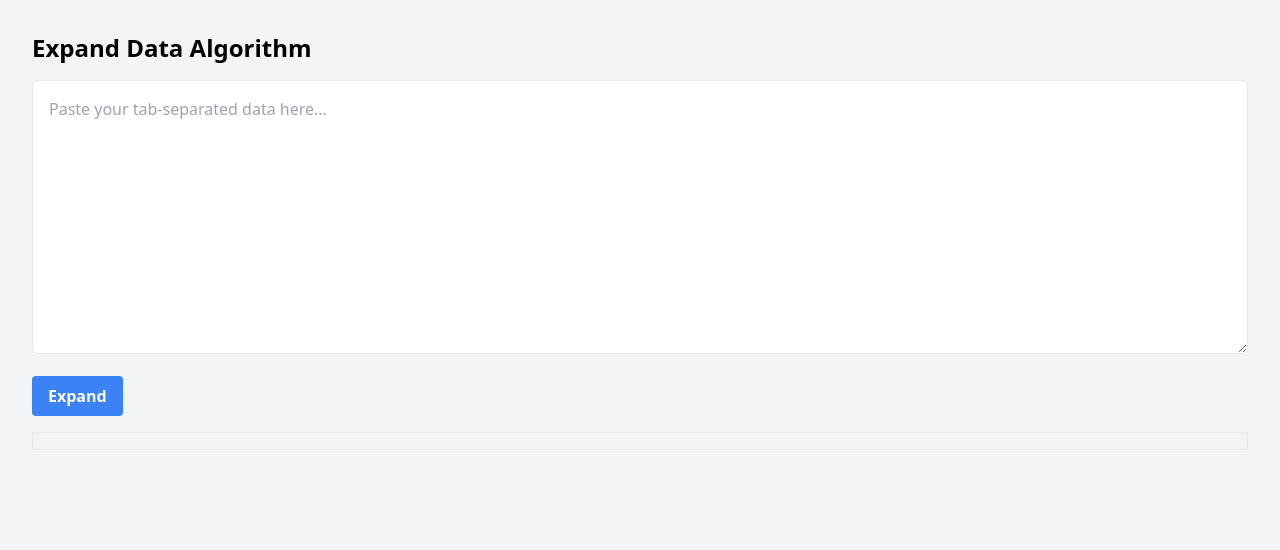
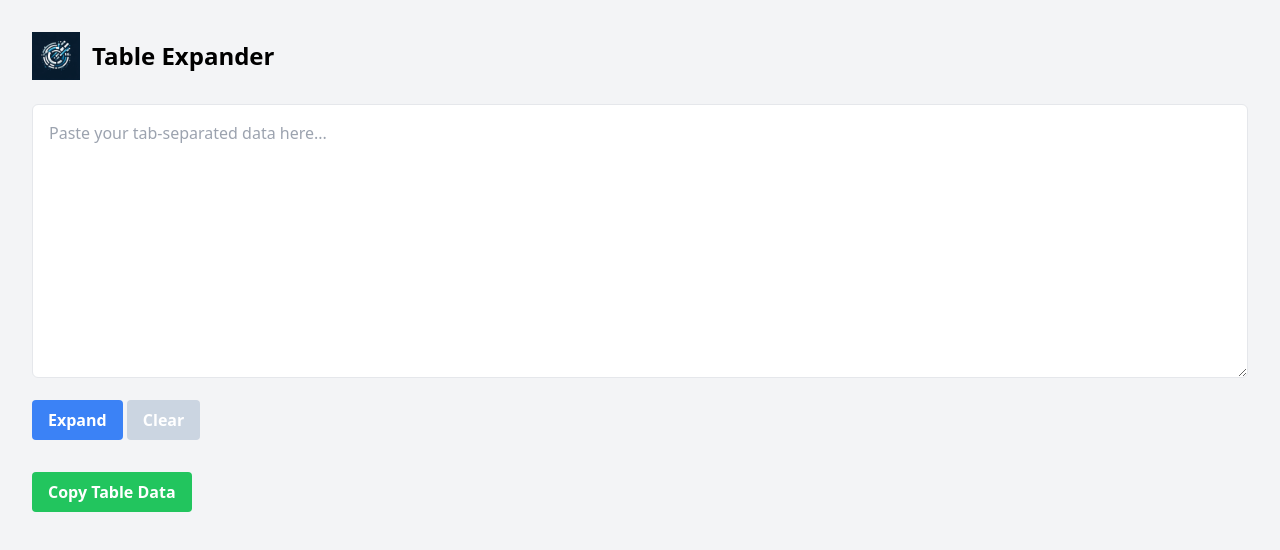
Before and after one commit to musically-ut/table-expander, a plain HTML site: page index.html in a window 1280 px wide. Both pictures are taken after a click on the button "Expand". Drawn offline with nearby package versions, Linux system fonts and the light colour scheme.

Commit message:
Add copy button, add clear data buggon, handle empty lines.

```diff
--- a/index.html
+++ b/index.html
@@ -1,58 +1,129 @@
-<!DOCTYPE html>
+<!doctype html>
 <html lang="en">
     <head>
-    <meta charset="UTF-8">
-    <meta name="viewport" content="width=device-width, initial-scale=1.0">
-    <title>Expand Data Algorithm</title>
+        <meta charset="UTF-8" />
+        <meta name="viewport" content="width=device-width, initial-scale=1.0" />
+        <title>Table Expander</title>
         <script src="https://cdn.tailwindcss.com"></script>
+        <link rel="favicon" href="favicon.ico" />
         <script>
             // This function will be executed when the user clicks the "Expand" button
             function expandData() {
                 // Get the input data from the textarea
-            const inputData = document.getElementById('inputData').value;
-            // Split the input data into rows and cells
-            let rows = inputData.split('\n').map(row => row.split('\t'));
+                const inputData = document.getElementById("inputData").value;
+                // Split the input data into rows and cells, ignore empty rows
+                let rows = inputData
+                    .split("\n")
+                    .map((row) => row.trim())
+                    .map((row) => row.split("\t").map((cell) => cell.trim()))
+                    .filter((row) => row.some((cell) => cell.length > 0));
 
                 // Your Python algorithm translated to JavaScript
-            const num_cols = rows.map(x => x.length);
+                const num_cols = rows.map((x) => x.length);
                 const max_cols = Math.max(...num_cols);
 
                 for (let idx = 1; idx < rows.length; idx++) {
                     const prevLen = rows[idx - 1].length;
-                rows[idx] = rows[idx - 1].slice(0, prevLen - rows[idx].length).concat(rows[idx]);
+                    rows[idx] = rows[idx - 1]
+                        .slice(0, prevLen - rows[idx].length)
+                        .concat(rows[idx]);
                 }
 
                 // Clear any previous results
-            const resultsContainer = document.getElementById('results');
-            resultsContainer.innerHTML = '';
+                const resultsContainer = document.getElementById("results");
+                resultsContainer.innerHTML = "";
 
                 // Create and append the table to the results container
-            const table = document.createElement('table');
-            table.className = 'table-auto w-full mt-4';
-            rows.forEach(row => {
-                const tr = document.createElement('tr');
-                row.forEach(cell => {
-                    const td = document.createElement('td');
-                    td.className = 'border px-4 py-2';
+                const table = document.createElement("table");
+                table.className = "table-auto w-full mt-4";
+                rows.forEach((row) => {
+                    const tr = document.createElement("tr");
+                    row.forEach((cell) => {
+                        const td = document.createElement("td");
+                        td.className = "border px-4 py-2";
                         td.textContent = cell;
                         tr.appendChild(td);
                     });
                     table.appendChild(tr);
                 });
                 resultsContainer.appendChild(table);
+
+                // Show the "Copy Table Data" button
+                document
+                    .querySelector(".js-copy-btn")
+                    .classList.remove("hidden");
+            }
+
+            function copyTableData() {
+                // Select the table element
+                const table = document.querySelector("table");
+                let dataStr = ""; // This will hold the table data as a string
+
+                // Loop over table rows and cells
+                for (const row of table.rows) {
+                    let rowData = [];
+                    for (const cell of row.cells) {
+                        rowData.push(cell.textContent);
+                    }
+                    // Join the row's data with tabs and add a new line at the end
+                    dataStr += rowData.join("\t") + "\n";
+                }
+
+                // Use the Clipboard API to copy the data string to the clipboard
+                navigator.clipboard
+                    .writeText(dataStr)
+                    .then(function () {
+                        console.log("Table data copied to clipboard");
+                    })
+                    .catch(function (error) {
+                        console.error("Copy failed", error);
+                    });
+            }
+
+            function clearData() {
+                document.getElementById("inputData").value = "";
+                document.getElementById("results").innerHTML = "";
+                document.querySelector(".js-copy-btn").classList.add("hidden");
             }
         </script>
     </head>
     <body class="bg-gray-100 p-8">
         <div class="container mx-auto">
-        <h1 class="text-2xl font-bold mb-4">Expand Data Algorithm</h1>
-        <textarea id="inputData" class="w-full p-4 border rounded-md" rows="10" placeholder="Paste your tab-separated data here..."></textarea>
-        <button onclick="expandData()" class="bg-blue-500 hover:bg-blue-700 text-white font-bold py-2 px-4 rounded mt-4">
+            <div class="mb-6 flex items-center">
+                <img
+                    src="assets/logo.png"
+                    alt="Table Expander Logo"
+                    class="mr-3 h-12"
+                />
+                <h1 class="text-2xl font-bold">Table Expander</h1>
+            </div>
+            <textarea
+                id="inputData"
+                class="w-full rounded-md border p-4"
+                rows="10"
+                placeholder="Paste your tab-separated data here..."
+            ></textarea>
+            <button
+                onclick="expandData()"
+                class="mt-4 rounded bg-blue-500 px-4 py-2 font-bold text-white hover:bg-blue-700"
+            >
                 Expand
+            </button>
+            <button
+                class="mt-4 rounded bg-slate-300 px-4 py-2 font-bold text-white hover:bg-slate-500"
+                onclick="clearData()"
+            >
+                Clear
             </button>
             <div id="results">
                 <!-- The results table will be inserted here -->
             </div>
+            <button
+                onclick="copyTableData()"
+                class="js-copy-btn mt-4 hidden rounded bg-green-500 px-4 py-2 font-bold text-white hover:bg-green-700"
+            >
+                Copy Table Data
+            </button>
         </div>
     </body>
 </html>
```
Also changed, not shown: assets/logo.png (added), favicon.ico (added). Lines whose indentation alone changed are shown as unchanged.
